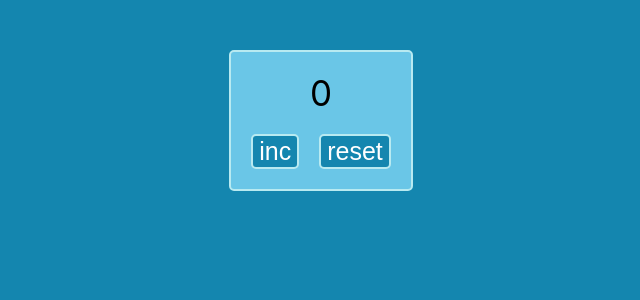
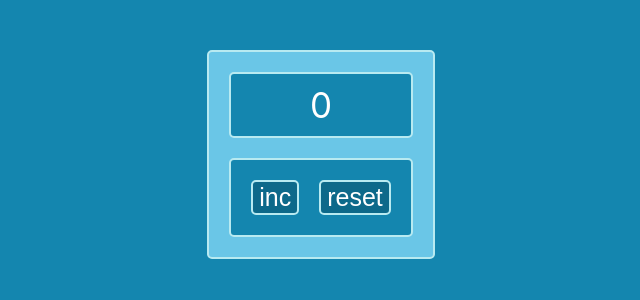
Before and after one commit to julia-lahtina/counter, a React (Create React App) app: page / in a window 1280 px wide. Shown: the top 300 px of the page, without its empty margins (319-959 px from the left). Built offline with nearby package versions, Linux system fonts and the light colour scheme.

Commit message:
add new style

```diff
--- a/src/App.css
+++ b/src/App.css
@@ -17,39 +17,22 @@
     padding: 20px;
 }
 
-.App-logo {
-  height: 40vmin;
-  pointer-events: none;
-}
-
-
-.App-header {
-  background-color: #282c34;
-  min-height: 100vh;
-  display: flex;
-  flex-direction: column;
-  align-items: center;
-  justify-content: center;
-  font-size: calc(10px + 2vmin);
-  color: white;
-}
-
-.App-link {
-  color: #61dafb;
-}
 
 .activeButton {
-  background-color: #1486af;
+    background-color: #0d698a;
     border: 2px solid #b8eaf1;
     border-radius: 5px;
     color: white;
     font-size: 25px;
-  &:hover{
+
+    &:hover {
         cursor: pointer;
     }
 }
+
 div {
   font-size: 35px;
+  color: white;
 }
 
 .counter-style {
@@ -59,12 +42,13 @@
 
 .disabledButton {
     opacity: 0.5;
-  background-color: #1486af;
+    background-color: #0d698a;
     border: 2px solid #b8eaf1;
     border-radius: 5px;
     color: white;
     font-size: 25px;
-  &:hover{
+
+    &:hover {
         cursor: not-allowed;
     }
 }
@@ -78,4 +62,15 @@
 .btn-wrapper {
     display: flex;
     gap: 20px;
+    background-color: #1486af;
+    padding: 20px;
+    border: 2px solid #b8eaf1;
+    border-radius: 5px;
 }
+
+.counter-wrapper {
+    background-color: #1486af;
+    padding: 10px;
+    border: 2px solid #b8eaf1;
+    border-radius: 5px;
+}
```
Lines whose indentation alone changed are shown as unchanged.
